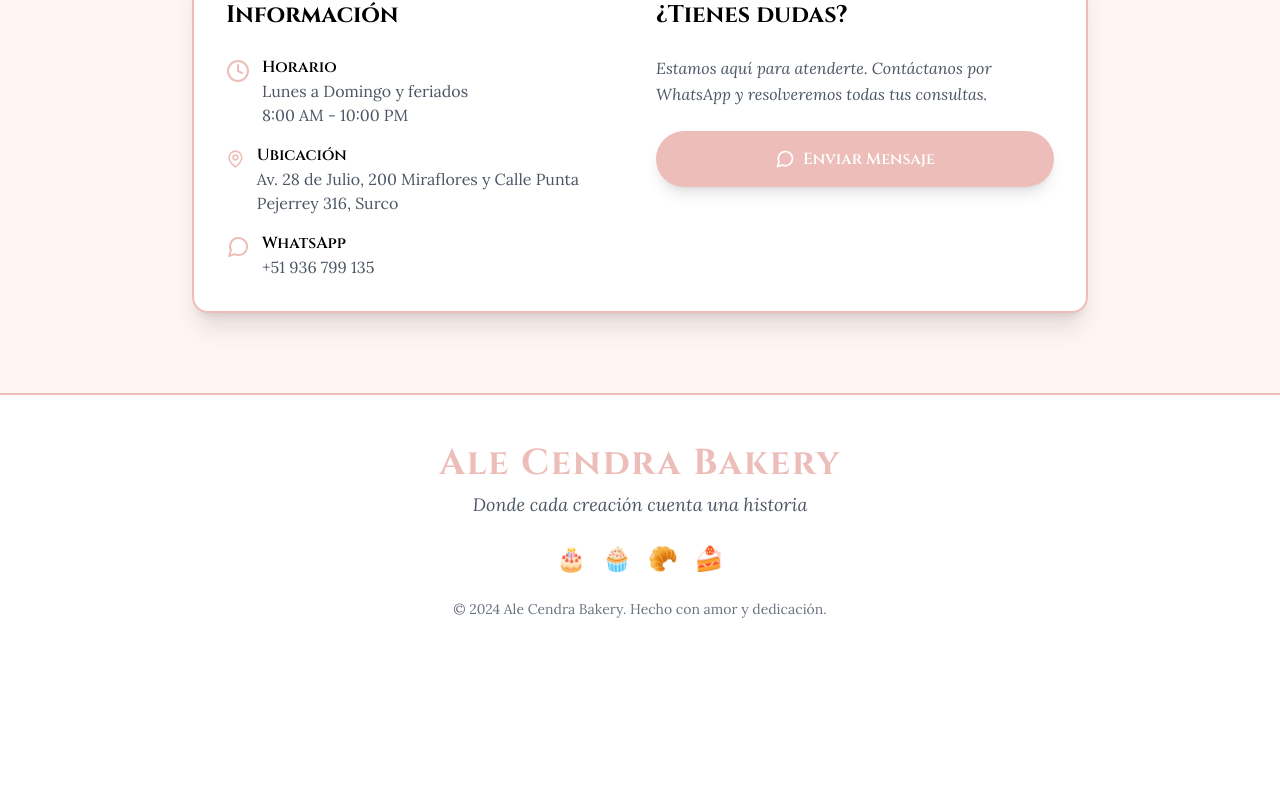
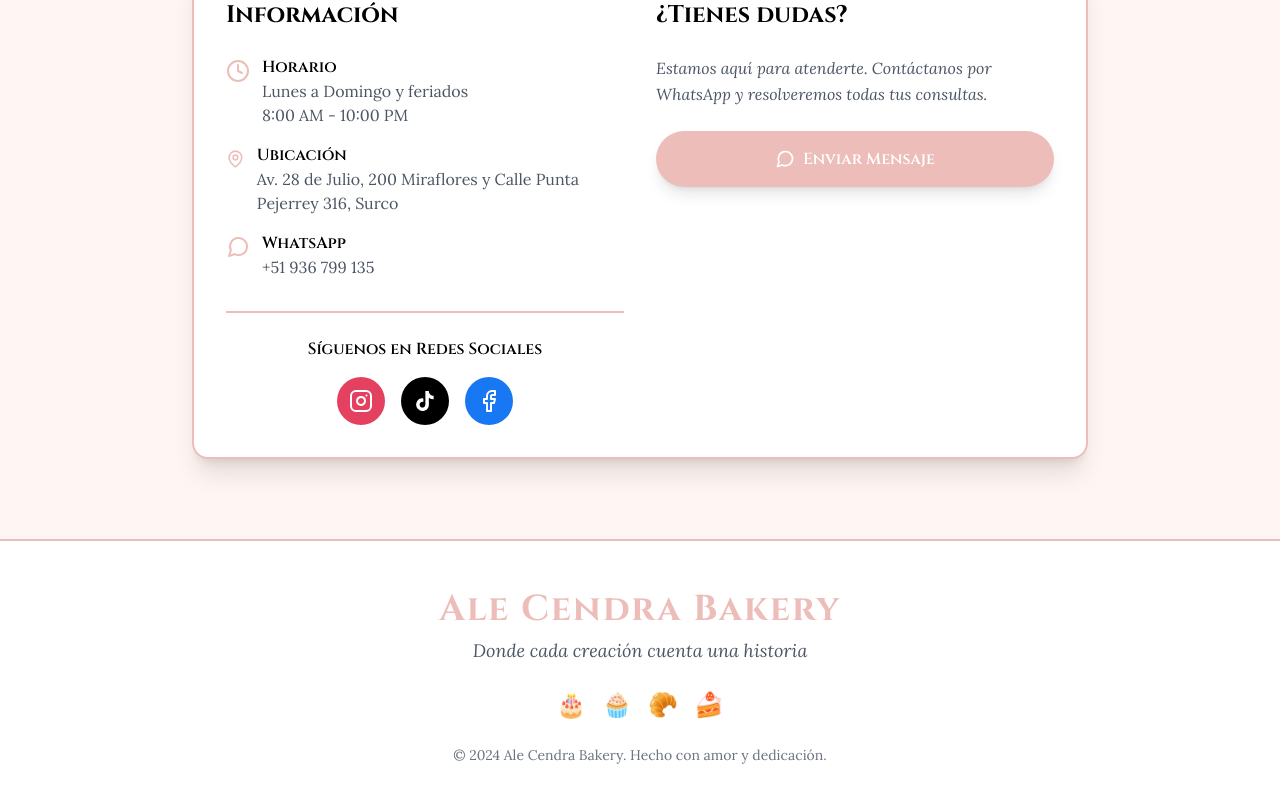
Before and after one commit to majopa2001/alecendra-bakery, a React (Vite) app: page / in a window 1280 px wide. Shown: the part 3076-3879 px from the top of the page. Before the commit the page ends 3743 px from the top, so only its background shows below. Built offline with nearby package versions, Linux system fonts and the light colour scheme.

Commit message:
Update App.jsx

```diff
--- a/src/App.jsx
+++ b/src/App.jsx
@@ -1,11 +1,11 @@
 import React, { useState } from 'react';
-import { Menu, X, MessageCircle, Calendar, ShoppingBag, Clock, MapPin } from 'lucide-react';
+import { Menu, X, MessageCircle, Calendar, ShoppingBag, Clock, MapPin, Instagram, Facebook } from 'lucide-react';
 
 export default function AleCendraLanding() {
   const [menuOpen, setMenuOpen] = useState(false);
 
   const cartaRestaurante = '/carta-restaurante.pdf';
-  const cartaPedidos = '/carta-pedidos.pdf';
+  const cartaPedidos = '/carta-pedidos.pdf'; // Asegúrate de tener este archivo en /public
   const logoUrl = '/logo.png';
 
   const whatsappNumber = '51936799135';
@@ -155,7 +155,6 @@
                     />
                   </div>
 
-                  {/* Versión móvil mejorada */}
                   <div className="md:hidden flex flex-col items-center text-center py-10 px-6 bg-white rounded-xl shadow-sm">
                     <div className="text-6xl mb-4">📋</div>
 
@@ -288,7 +287,6 @@
                     />
                   </div>
 
-                  {/* Versión móvil mejorada */}
                   <div className="md:hidden flex flex-col items-center text-center py-10 px-6 bg-white rounded-xl shadow-sm">
                     <div className="text-6xl mb-4">🎂</div>
 
@@ -430,6 +428,53 @@
                     </div>
                   </div>
                 </div>
+
+                {/* REDES SOCIALES */}
+                <div className="mt-8 pt-6 border-t-2" style={{ borderColor: '#EDBEB9' }}>
+                  <p className="font-semibold mb-4 text-center" style={{ fontFamily: "'Cinzel', serif" }}>
+                    Síguenos en Redes Sociales
+                  </p>
+                  <div className="flex justify-center gap-4">
+                    <a
+                      href="https://www.instagram.com/alecendra_pasteleria/"
+                      target="_blank"
+                      rel="noopener noreferrer"
+                      className="p-3 rounded-full hover:opacity-80 transform hover:scale-110 transition"
+                      style={{ backgroundColor: '#E4405F' }}
+                      aria-label="Instagram"
+                    >
+                      <Instagram size={24} color="white" />
+                    </a>
+                    <a
+                      href="https://www.tiktok.com/@alecendra.pasteleria?lang=es"
+                      target="_blank"
+                      rel="noopener noreferrer"
+                      className="p-3 rounded-full hover:opacity-80 transform hover:scale-110 transition"
+                      style={{ backgroundColor: '#000000' }}
+                      aria-label="TikTok"
+                    >
+                      <svg
+                        width="24"
+                        height="24"
+                        viewBox="0 0 24 24"
+                        fill="white"
+                        xmlns="http://www.w3.org/2000/svg"
+                      >
+                        <path d="M19.59 6.69a4.83 4.83 0 0 1-3.77-4.25V2h-3.45v13.67a2.89 2.89 0 0 1-5.2 1.74 2.89 2.89 0 0 1 2.31-4.64 2.93 2.93 0 0 1 .88.13V9.4a6.84 6.84 0 0 0-1-.05A6.33 6.33 0 0 0 5 20.1a6.34 6.34 0 0 0 10.86-4.43v-7a8.16 8.16 0 0 0 4.77 1.52v-3.4a4.85 4.85 0 0 1-1-.1z"/>
+                      </svg>
+                    </a>
+                    <a
+                      href="https://www.facebook.com/alejandracendravaldizan"
+                      target="_blank"
+                      rel="noopener noreferrer"
+                      className="p-3 rounded-full hover:opacity-80 transform hover:scale-110 transition"
+                      style={{ backgroundColor: '#1877F2' }}
+                      aria-label="Facebook"
+                    >
+                      <Facebook size={24} color="white" />
+                    </a>
+                  </div>
+                </div>
               </div>
 
               <div>
```
